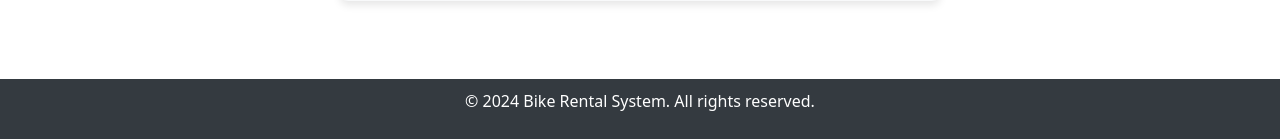
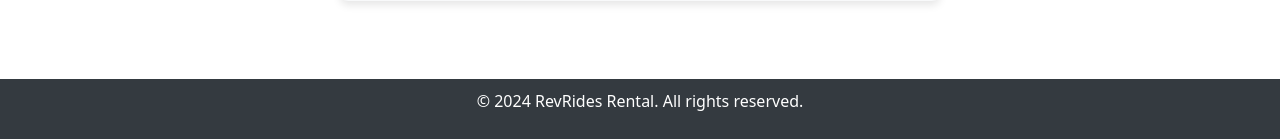
Before and after one commit to Josson123/Mini-project, a PHP site: page /home.php in a window 1280 px wide. Shown: the part 661-800 px from the top of the page. Run offline with PHP 8.4, Linux system fonts and the light colour scheme.

Commit message:
Update includes.php

```diff
--- a/includes.php
+++ b/includes.php
@@ -88,5 +88,5 @@
     ?>
 
     <footer>
-        <p>© 2024 Bike Rental System. All rights reserved.</p>
+        <p>© 2024 RevRides Rental. All rights reserved.</p>
     </footer>
```
